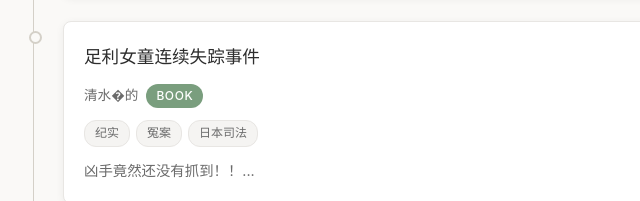
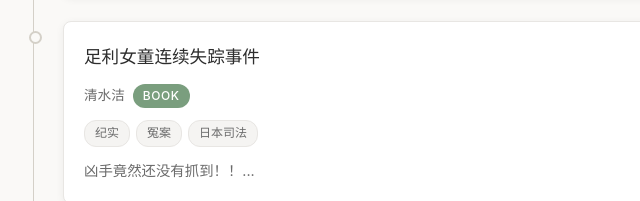
Before and after one commit to kaka-jun/afterthought, a plain HTML site: page index.html in a window 1280 px wide. Shown: the part 1039-1240 px from the top of the page, 251-891 px from the left. Drawn offline with Linux system fonts and the light colour scheme.

Commit message:
Fix author name for 足利女童连续失踪事件
Co-Authored-By: Claude Opus 4.5 <noreply@anthropic.com>

```diff
--- a/index.html
+++ b/index.html
@@ -519,7 +519,7 @@
       },
       {
         title: "足利女童连续失踪事件",
-        author: "清水�的",
+        author: "清水洁",
         type: "book",
         date: "2026-04-28",
         rating: null,
```
